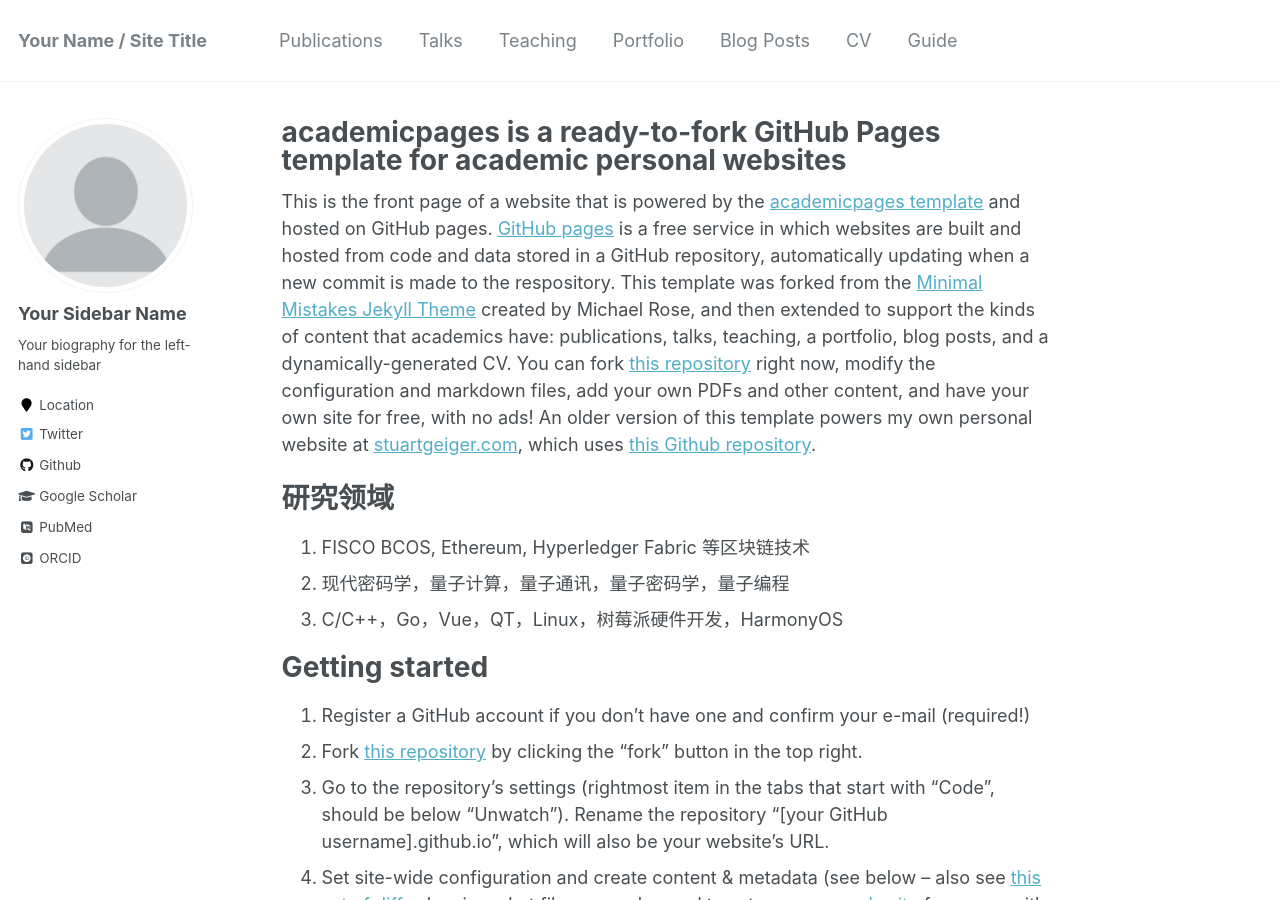
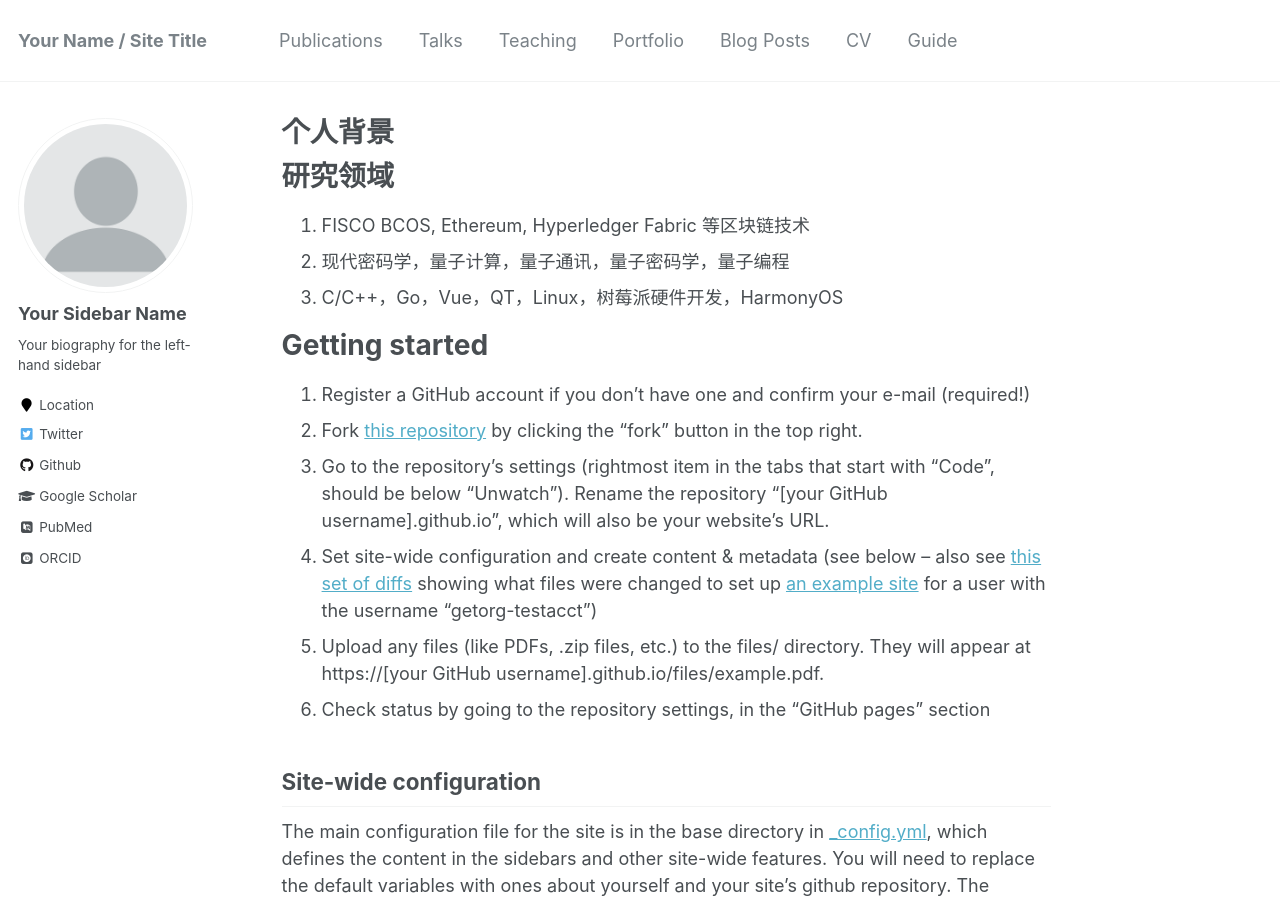
Before and after one commit to cuiyuchain/cuiyuchain.github.io, a Jekyll site: the page built from _pages/about.md, in a window 1280 px wide and 900 px high. Built offline with Jekyll 4.4.1, drawn with Linux system fonts in a browser that asks for light colours; some web fonts are replaced.

Commit message:
Update about.md

```diff
--- a/_pages/about.md
+++ b/_pages/about.md
@@ -1,6 +1,6 @@
 ---
 permalink: /
-title: "academicpages is a ready-to-fork GitHub Pages template for academic personal websites"
+title: "个人背景"
 excerpt: "About me"
 author_profile: true
 redirect_from:
@@ -8,7 +8,6 @@
   - /about.html
 ---
 
-This is the front page of a website that is powered by the [academicpages template](https://github.com/academicpages/academicpages.github.io) and hosted on GitHub pages. [GitHub pages](https://pages.github.com) is a free service in which websites are built and hosted from code and data stored in a GitHub repository, automatically updating when a new commit is made to the respository. This template was forked from the [Minimal Mistakes Jekyll Theme](https://mmistakes.github.io/minimal-mistakes/) created by Michael Rose, and then extended to support the kinds of content that academics have: publications, talks, teaching, a portfolio, blog posts, and a dynamically-generated CV. You can fork [this repository](https://github.com/academicpages/academicpages.github.io) right now, modify the configuration and markdown files, add your own PDFs and other content, and have your own site for free, with no ads! An older version of this template powers my own personal website at [stuartgeiger.com](http://stuartgeiger.com), which uses [this Github repository](https://github.com/staeiou/staeiou.github.io).
 
 研究领域
 ======
```
